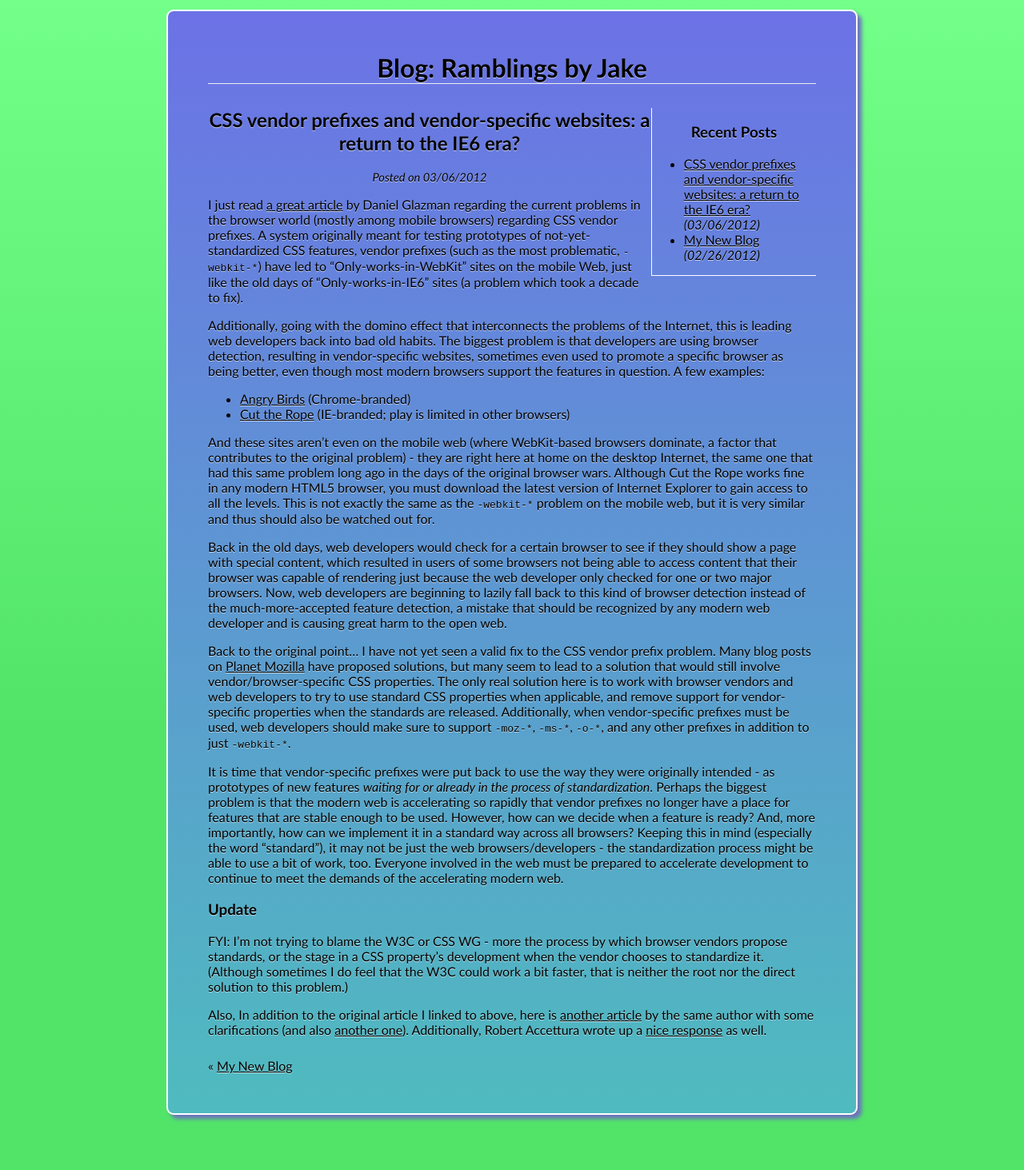
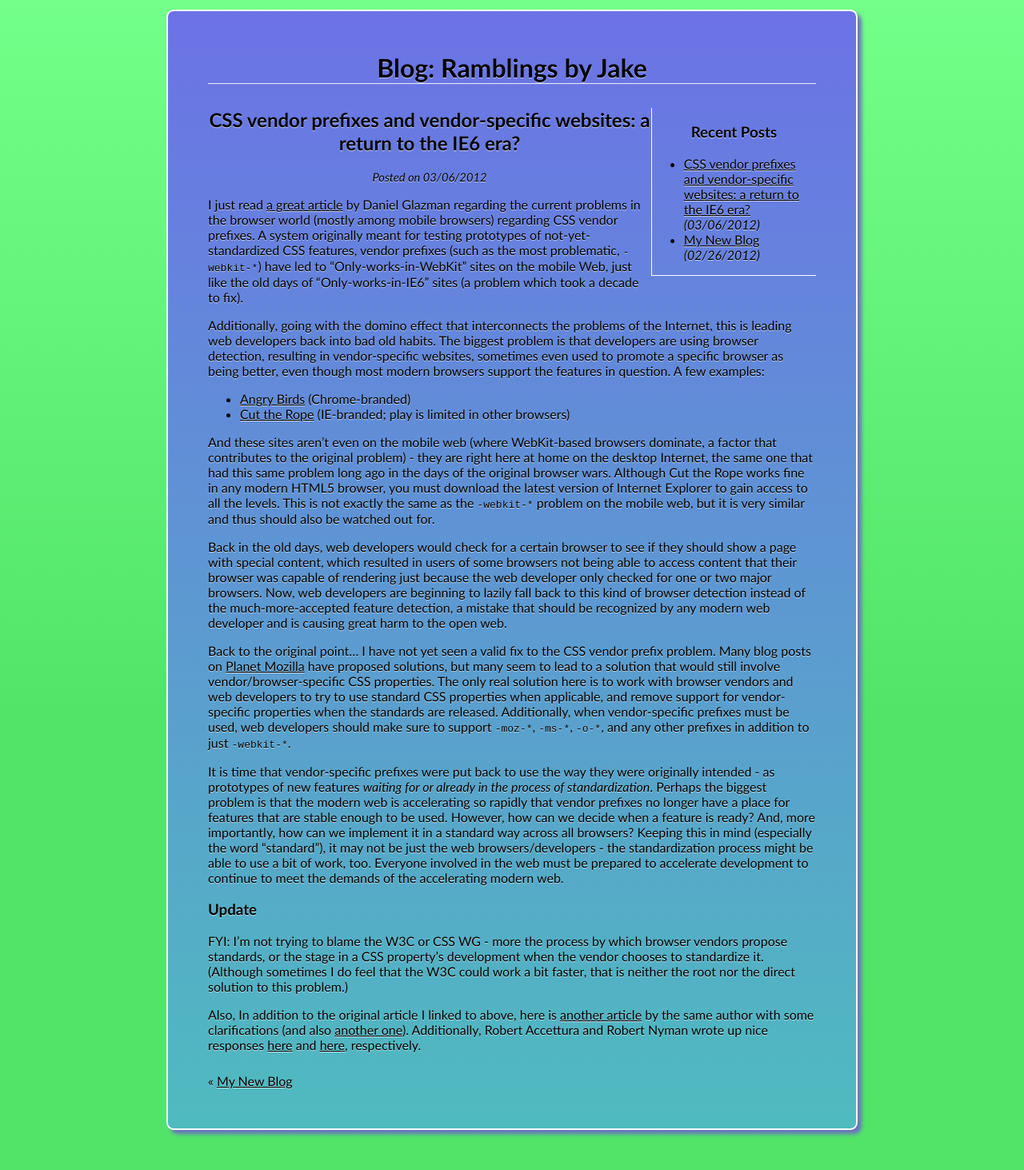
Before and after one commit to jhartz/jhartz.github.com, a Jekyll site: the page built from _posts/2012-03-06-CSS-vendor-prefixes.markdown, in a window 1280 px wide. Shown: the whole page at 80% size. Built offline with Jekyll 4.4.1, drawn with Linux system fonts in a browser that asks for light colours.

Commit message:
Added new link

```diff
--- a/_posts/2012-03-06-CSS-vendor-prefixes.markdown
+++ b/_posts/2012-03-06-CSS-vendor-prefixes.markdown
@@ -22,7 +22,7 @@ It is time that vendor-specific prefixes were put back to use the way they were
 ### Update
 FYI: I'm not trying to blame the W3C or CSS WG - more the process by which browser vendors propose standards, or the stage in a CSS property's development when the vendor chooses to standardize it. (Although sometimes I do feel that the W3C could work a bit faster, that is neither the root nor the direct solution to this problem.)
 
-Also, In addition to the original article I linked to above, here is [another article][4] by the same author with some clarifications (and also [another one][5]). Additionally, Robert Accettura wrote up a [nice response][6] as well.
+Also, In addition to the original article I linked to above, here is [another article][4] by the same author with some clarifications (and also [another one][5]). Additionally, Robert Accettura and Robert Nyman wrote up nice responses [here][6] and [here][7], respectively.
 
 [1]: http://www.glazman.org/weblog/dotclear/index.php?post/2012/02/09/CALL-FOR-ACTION%3A-THE-OPEN-WEB-NEEDS-YOU-NOW
 [2]: http://chrome.angrybirds.com/
```
Also changed, not shown: other parts of _posts/2012-03-06-CSS-vendor-prefixes.markdown (+1 -0 lines).
